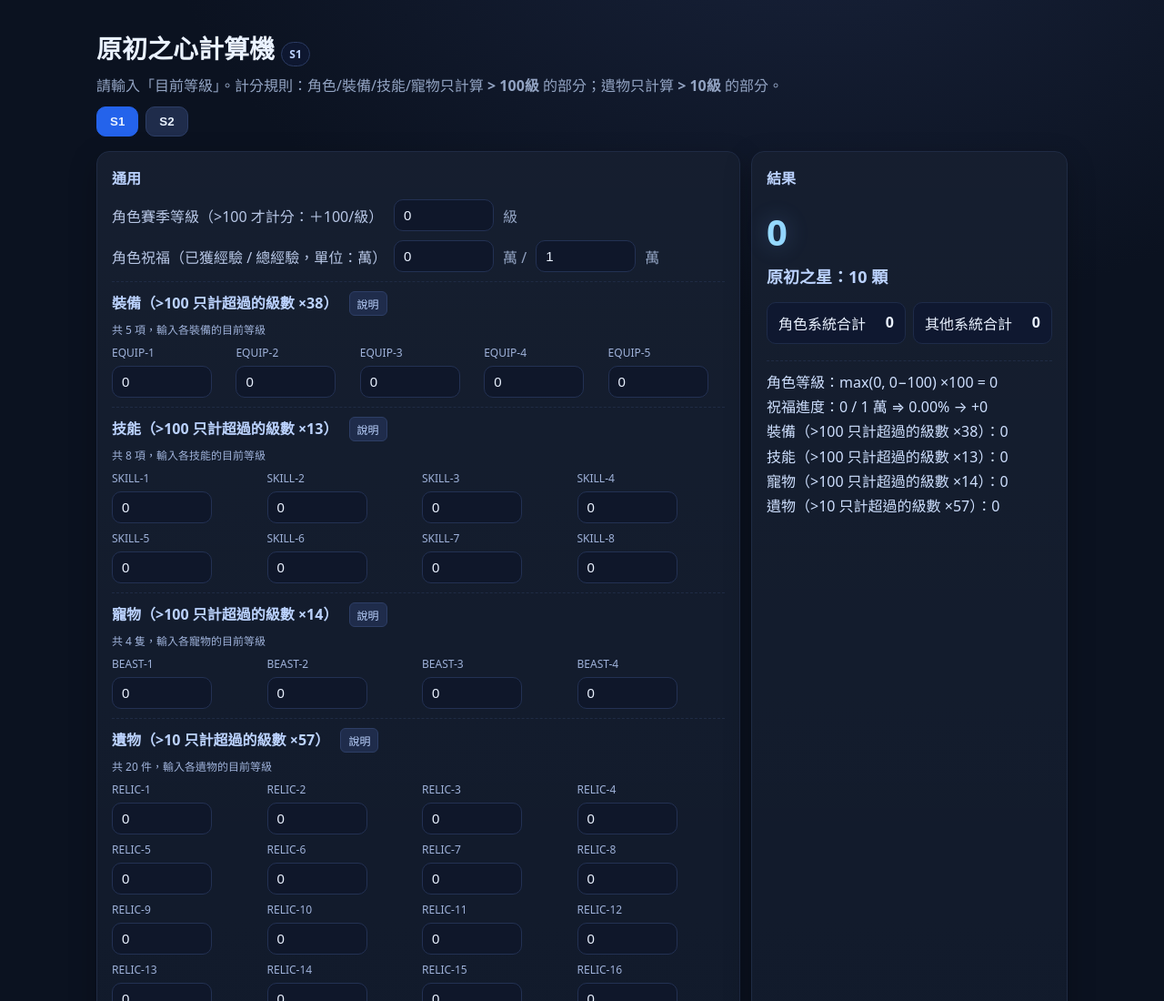
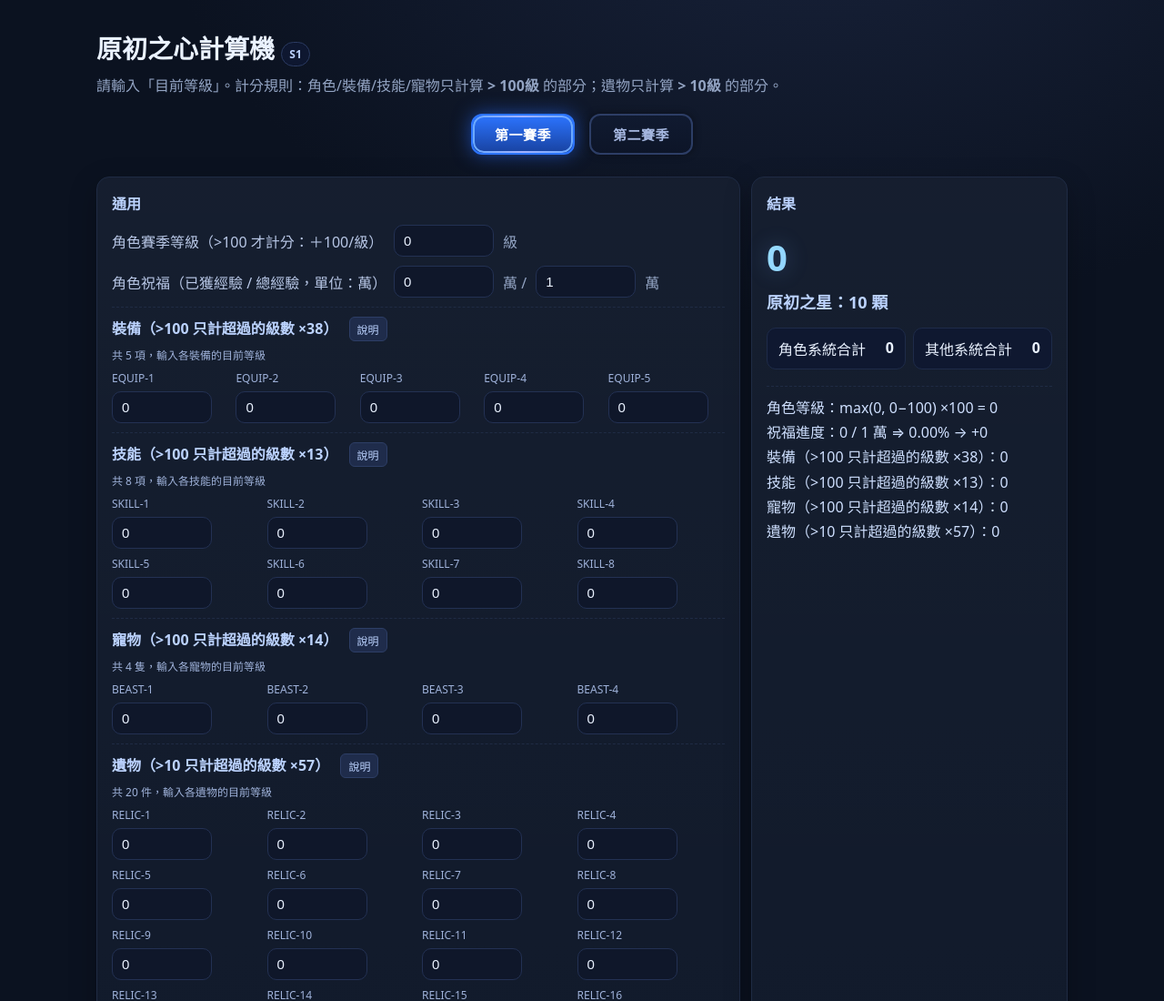
Before and after one commit to jasonliu1231/Scepter-Sword, a plain HTML site: page index.html in a window 1280 px wide. Shown: the top 1100 px of the page at 91% size. Drawn offline with Linux system fonts and the light colour scheme.

Commit message:
強化按鈕顯示

```diff
--- a/app.js
+++ b/app.js
@@ -20,7 +20,7 @@ const MODES = {
   // ---- S2 ----
   S2: {
     badge: "S2",
-    sub: "評分規則：角色、裝備、技能、寵物超過 130 級才開始計分；遺物超過 13 級才開始計分。角色每超過 1 級 +100，裝備 ×18，技能 ×7，寵物 ×8，遺物 ×33。角色祝福以填充比例換算加分。",
+    sub: "評分規則：角色、裝備、技能、寵物超過 130 級才開始計分；遺物超過 13 級才開始計分。",
     labels: {
       char: "角色賽季等級（>130 才計分：＋100/級）",
       equip: "裝備（>130 才計分 ×18）",
--- a/index.html
+++ b/index.html
@@ -23,8 +23,8 @@
 
         <!-- 模式切換 -->
         <div class="nav">
-            <button class="on" data-mode="S1">S1</button>
-            <button data-mode="S2">S2</button>
+            <button class="on" data-mode="S1">第一賽季</button>
+            <button data-mode="S2">第二賽季</button>
         </div>
 
         <div class="grid">
--- a/styles.css
+++ b/styles.css
@@ -10,9 +10,62 @@ body{
 h1{font-size:28px;margin:0 0 8px}
 .sub{color:var(--muted);margin-bottom:12px}
 
-.nav{display:flex;gap:8px;margin:8px 0 16px}
-.nav button{background:#1f2c4b;color:var(--text);border:1px solid #2d3e66;padding:8px 14px;border-radius:10px;cursor:pointer;font-weight:800}
-.nav button.on{background:#2463eb;border-color:#2463eb}
+/* === 模式切換（S1 / S2） === */
+.nav {
+  display: flex;
+  justify-content: center;
+  gap: 16px;
+  margin: 20px 0 24px;
+}
+
+.nav button {
+  position: relative;
+  padding: 10px 24px;
+  border-radius: 12px;
+  border: 2px solid #2d3e66;
+  background: linear-gradient(180deg, #101a30, #0d1528);
+  color: #a5b7e0;
+  font-weight: 800;
+  font-size: 15px;
+  letter-spacing: 0.5px;
+  cursor: pointer;
+  transition: all 0.25s ease;
+  box-shadow: 0 0 8px rgba(0, 0, 0, 0.4);
+}
+
+/* 滑鼠懸停 */
+.nav button:hover {
+  background: linear-gradient(180deg, #1a2c4a, #15223c);
+  border-color: #6aa9ff;
+  color: #eaf2ff;
+  box-shadow: 0 0 12px rgba(106, 169, 255, 0.4);
+}
+
+/* 當前選中（.on） */
+.nav button.on {
+  background: linear-gradient(180deg, #2c74ff, #1842a0);
+  color: #fff;
+  border-color: #2c74ff;
+  box-shadow: 0 0 20px rgba(36, 99, 235, 0.6);
+}
+
+/* 光流邊框效果 */
+.nav button.on::after {
+  content: "";
+  position: absolute;
+  inset: 0;
+  border-radius: 12px;
+  padding: 2px;
+  background: linear-gradient(90deg, #6aa9ff, #a3b3ff, #6aa9ff);
+  -webkit-mask: linear-gradient(#fff 0 0) content-box, linear-gradient(#fff 0 0);
+  -webkit-mask-composite: xor;
+  mask-composite: exclude;
+  animation: glow 3s linear infinite;
+}
+@keyframes glow {
+  0% { background-position: 0% 50%; }
+  100% { background-position: 100% 50%; }
+}
 
 .grid{display:grid;gap:12px;grid-template-columns:repeat(12,1fr)}
 @media (max-width:768px){.grid{grid-template-columns:1fr}.grid .card{grid-column:span 1 !important}}
```
